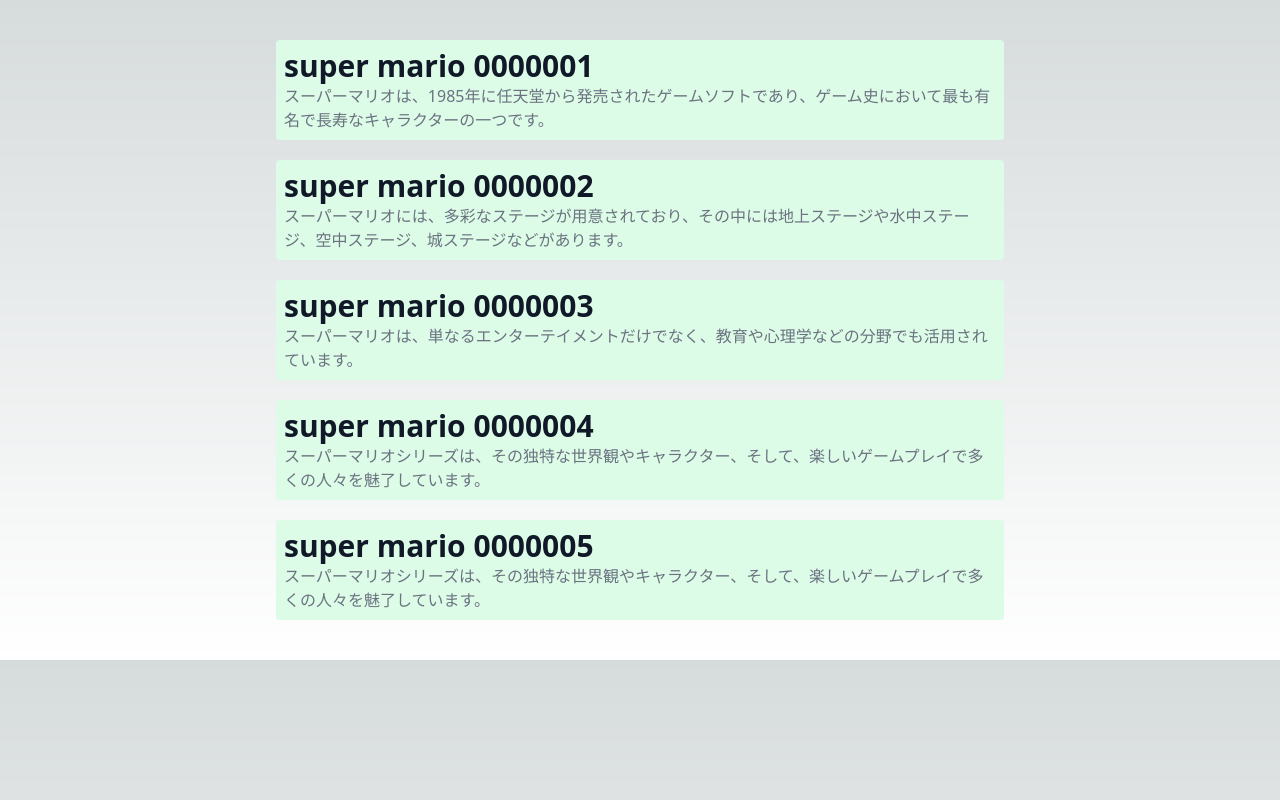
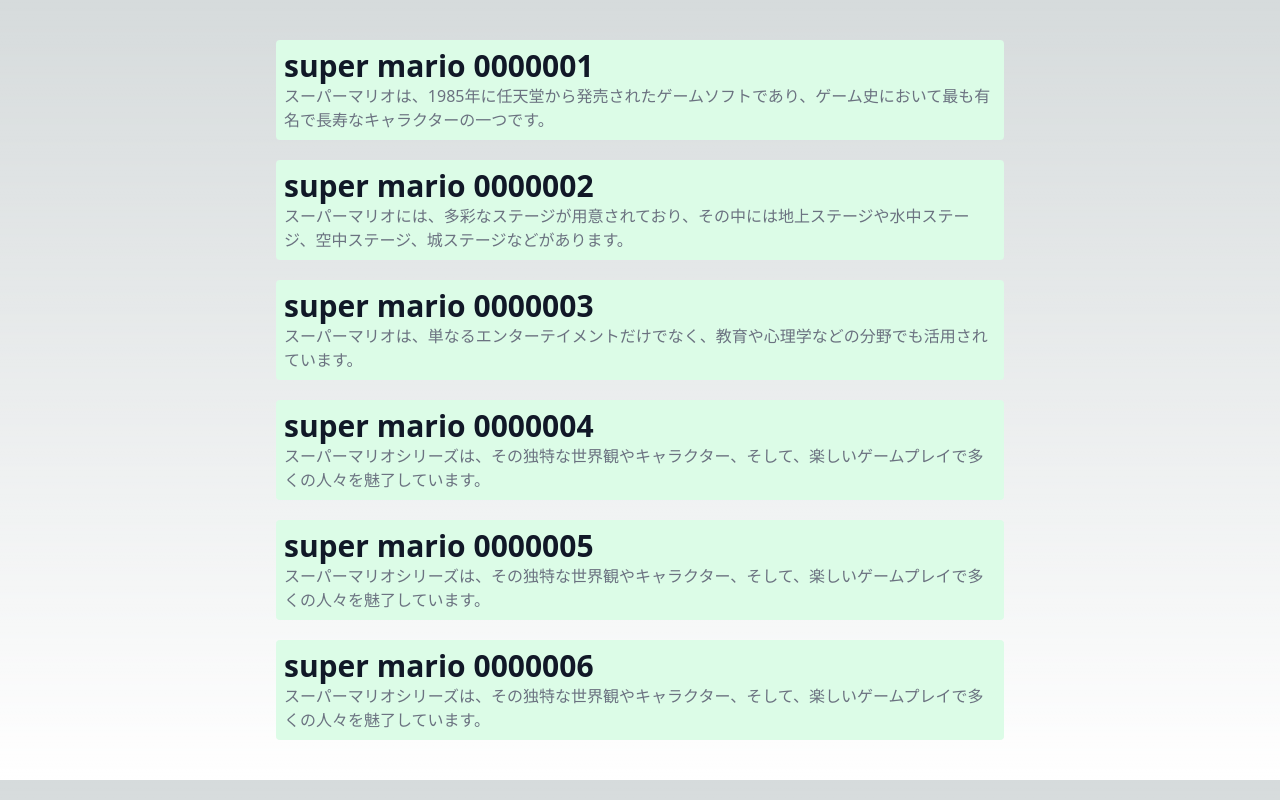
Before and after one commit to peiliming/nextapp-blog, a Next.js app: page /blogs in a window 1280 px wide. Built offline with nearby package versions, Linux system fonts and the light colour scheme.

Commit message:
SSGでfetch apiを試す

```diff
--- a/pages/blogs/index.tsx
+++ b/pages/blogs/index.tsx
@@ -1,11 +1,20 @@
 import { GetStaticProps, NextPage, InferGetStaticPropsType } from 'next'
 import BlogCard from '@/components/BlogCard'
 import { readPostsInfo } from '@/lib/helper'
-import { PostApiResponse } from '@/utils/types'
+//import { PostApiResponse } from '@/utils/types'
+
+
+export type PostApiResponse = {
+  postInfo: {
+    title: string
+    meta: string
+    slug: string
+  }[]
+}
 
 export const getStaticProps = async () => {
-  //const { postInfo }: PostApiResponse = await fetch('http://localhost:3000/api/posts').then((data) => data.json())
-  const postInfo: PostApiResponse = readPostsInfo()
+  const { postInfo }: PostApiResponse = await fetch('http://localhost:3000/api/posts').then((data) => data.json())
+  //const postInfo: PostApiResponse = readPostsInfo()
   return {
     props: {
       posts: postInfo
--- /dev/null
+++ b/posts/super-mario-06.md
@@ -0,0 +1,15 @@
+---
+title: super mario 0000006
+slug: super-mario-06
+meta: スーパーマリオシリーズは、その独特な世界観やキャラクター、そして、楽しいゲームプレイで多くの人々を魅了しています。
+---
+
+スーパーマリオシリーズは、その独特な世界観やキャラクター、そして、楽しいゲームプレイで多くの人々を魅了しています。スーパーマリオは、時代や年齢を超えて、多くの人々に愛されるキャラクターであり、その理由には様々な要因が挙げられます。
+
+まず、スーパーマリオシリーズは、非常に分かりやすいゲームプレイが特徴的です。スーパーマリオは、縦横無尽に移動し、ジャンプや踏みつけなど、シンプルなアクションで敵を倒すことができます。これらのアクションは、プレイヤーがすぐに覚えることができ、簡単に楽しめるようになっています。また、ステージは短く、クリアまでの時間が短いため、プレイヤーは繰り返しプレイすることで、練習を重ね、スキルアップすることができます。このように、スーパーマリオシリーズは、初心者から上級者まで、幅広い層に楽しまれることができます。
+
+また、スーパーマリオシリーズは、キャラクターや世界観が非常に魅力的であるという点も大きな魅力です。スーパーマリオシリーズのキャラクターには、マリオやルイージ、ピーチ姫、そして、敵キャラクターのクッパなど、多くの個性的なキャラクターが登場します。また、ステージには、マリオが冒険する様々な世界があり、緑の世界や砂漠の世界、雪の世界など、その世界観は非常に多彩です。これらのキャラクターや世界観は、プレイヤーたちの想像力を掻き立て、スーパーマリオシリーズのファンを増やすことに繋がっています。
+
+さらに、スーパーマリオシリーズは、常に新しい要素やゲームシステムを取り入れており、進化を続けています。最初のスーパーマリオブラザーズが登場してから、30年以上の歳月が経過しましたが、現在でも最新作が開発され続けています。
+
+ーマリオシリーズの最新作では、3Dグラフィックスや、新しいゲームシステムが導入され、より高度なプレイを楽しむことができます。また、スマートフォンアプリ「スーパーマリオラン」では、スマートフォンで手軽に遊べるようになっており、ますます多くの人々に愛されています。
```
